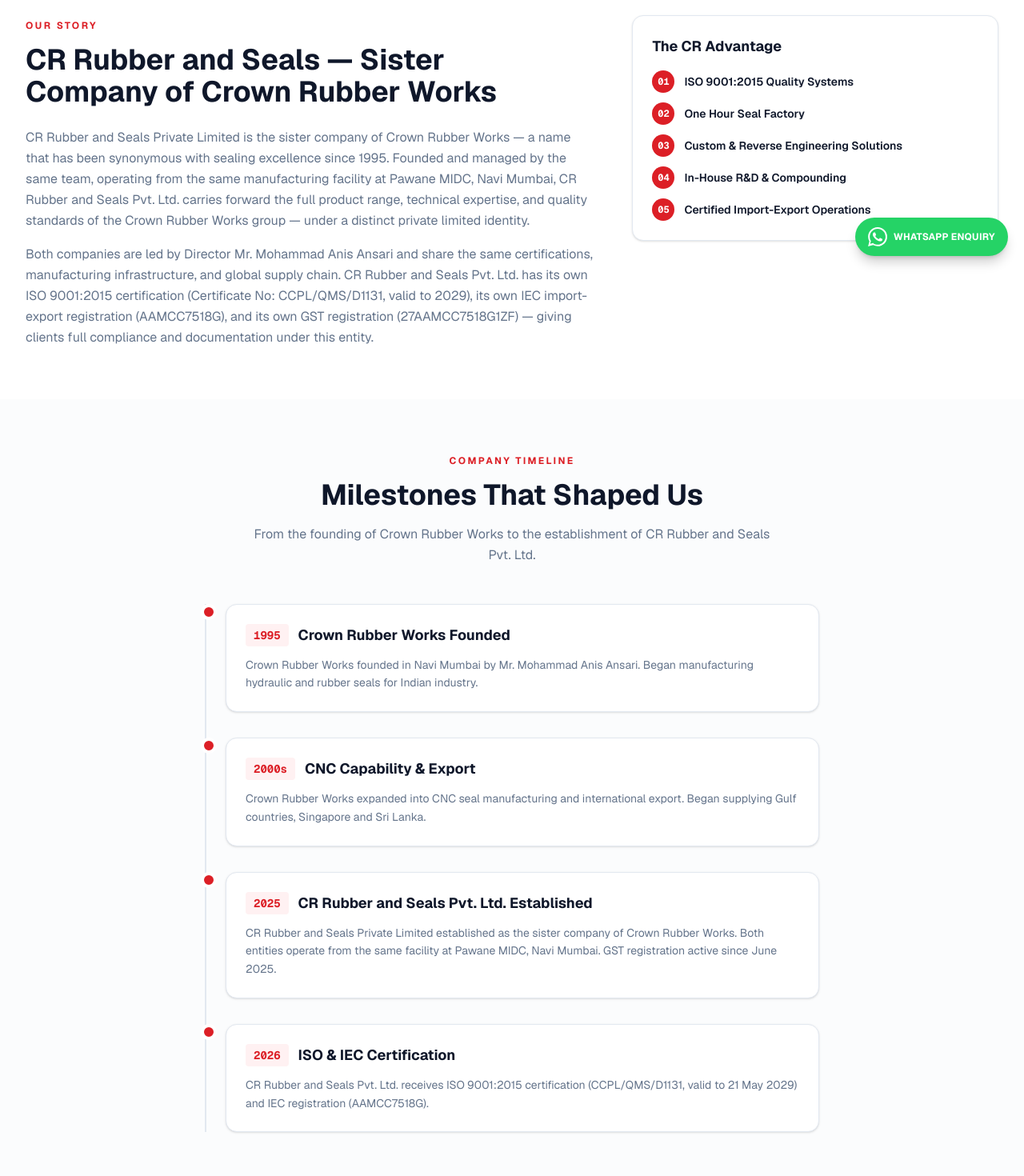
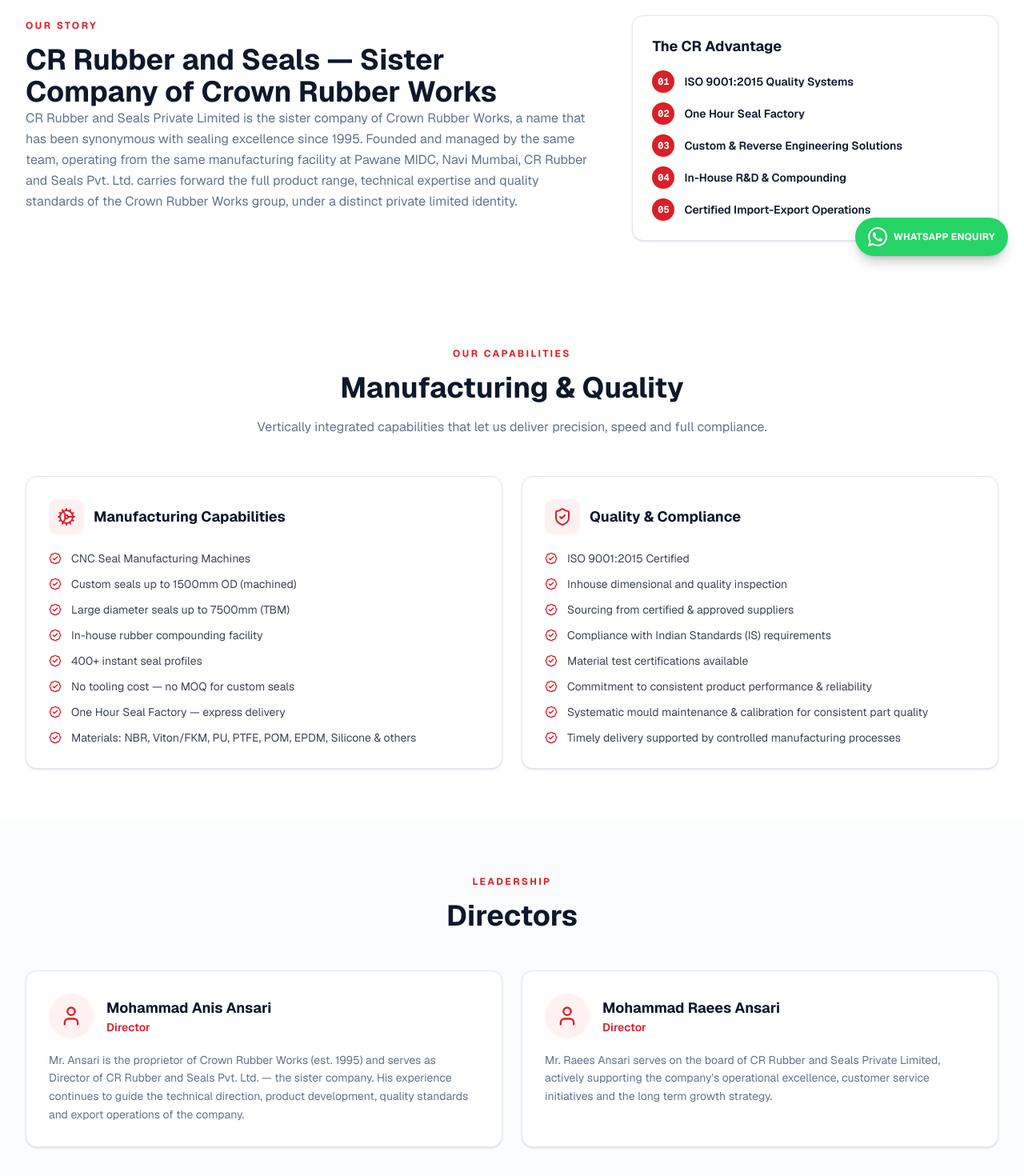
Before and after one commit to AnjulMishra8/CR-Rubber-Seals, a Next.js app: page /about in a window 1280 px wide. Shown: the part 460-1930 px from the top of the page at 80% size. Built offline with nearby package versions, Linux system fonts and the light colour scheme; a web font is replaced by a local one.

Commit message:
feat: update about page content and remove timeline section
Co-authored-by: AnjulMishra8 <291975773+AnjulMishra8@users.noreply.github.com>

```diff
--- a/components/cr/views/about-view.tsx
+++ b/components/cr/views/about-view.tsx
@@ -1,4 +1,3 @@
-import { timeline } from '@/lib/site-data'
 import {
   company,
   crAdvantage,
@@ -37,22 +36,14 @@ export function AboutView() {
               eyebrow="OUR STORY"
               title="CR Rubber and Seals — Sister Company of Crown Rubber Works"
             />
-            <div className="mt-6 space-y-4 text-base leading-relaxed text-muted-foreground">
+            <div className="text-base leading-relaxed text-muted-foreground">
               <p>
-                CR Rubber and Seals Private Limited is the sister company of Crown Rubber Works — a
+                CR Rubber and Seals Private Limited is the sister company of Crown Rubber Works, a
                 name that has been synonymous with sealing excellence since 1995. Founded and
                 managed by the same team, operating from the same manufacturing facility at Pawane
                 MIDC, Navi Mumbai, CR Rubber and Seals Pvt. Ltd. carries forward the full product
-                range, technical expertise, and quality standards of the Crown Rubber Works group —
+                range, technical expertise and quality standards of the Crown Rubber Works group,
                 under a distinct private limited identity.
-              </p>
-              <p>
-                Both companies are led by Director Mr. Mohammad Anis Ansari and share the same
-                certifications, manufacturing infrastructure, and global supply chain. CR Rubber and
-                Seals Pvt. Ltd. has its own ISO 9001:2015 certification (Certificate No:
-                CCPL/QMS/D1131, valid to 2029), its own IEC import-export registration (AAMCC7518G),
-                and its own GST registration (27AAMCC7518G1ZF) — giving clients full compliance and
-                documentation under this entity.
               </p>
             </div>
           </div>
@@ -72,36 +63,6 @@ export function AboutView() {
               </ol>
             </div>
           </aside>
-        </div>
-      </section>
-
-      {/* Timeline */}
-      <section className="bg-muted/60 py-16">
-        <div className="mx-auto max-w-7xl px-4 sm:px-6 lg:px-8">
-          <SectionHeading
-            eyebrow="COMPANY TIMELINE"
-            title="Milestones That Shaped Us"
-            description="From the founding of Crown Rubber Works to the establishment of CR Rubber and Seals Pvt. Ltd."
-          />
-          <ol className="mt-12 space-y-8 border-l-2 border-border pl-6 sm:mx-auto sm:max-w-3xl">
-            {timeline.map((item, idx) => (
-              <li key={item.year} className="relative">
-                <span className="absolute -left-[31px] flex size-5 items-center justify-center rounded-full border-4 border-background bg-brand" />
-                <div className="rounded-xl border border-border bg-card p-6 shadow-sm">
-                  <div className="flex items-center gap-3">
-                    <span className="rounded bg-accent px-2.5 py-1 font-mono text-sm font-bold text-brand">
-                      {item.year}
-                    </span>
-                    <h3 className="font-sans text-lg font-bold text-ink">{item.title}</h3>
-                  </div>
-                  <p className="mt-3 text-sm leading-relaxed text-muted-foreground">
-                    {item.description}
-                  </p>
-                </div>
-                <span className="sr-only">Step {idx + 1}</span>
-              </li>
-            ))}
-          </ol>
         </div>
       </section>
 
@@ -151,7 +112,7 @@ export function AboutView() {
       {/* Directors */}
       <section className="bg-muted/60 py-16">
         <div className="mx-auto max-w-7xl px-4 sm:px-6 lg:px-8">
-          <SectionHeading eyebrow="LEADERSHIP" title="Our Directors" />
+          <SectionHeading eyebrow="LEADERSHIP" title="Directors" />
           <div className="mt-12 grid gap-6 md:grid-cols-2">
             {directors.map((d) => (
               <div key={d.name} className="rounded-xl border border-border bg-card p-7 shadow-sm">
--- a/lib/site-content.ts
+++ b/lib/site-content.ts
@@ -207,13 +207,14 @@ export const manufacturingCapabilities = [
 ]
 
 export const qualityCompliance = [
-  'ISO 9001:2015 Certified (CCPL/QMS/D1131, valid to 21 May 2029)',
-  'IEC Registered for import-export (AAMCC7518G)',
-  'GST Registered: 27AAMCC7518G1ZF',
-  'In-house dimensional and quality inspection',
-  'Sourcing from certified international suppliers',
-  'Promoter personally visits global customers for R&D assessment',
+  'ISO 9001:2015 Certified',
+  'Inhouse dimensional and quality inspection',
+  'Sourcing from certified & approved suppliers',
   'Compliance with Indian Standards (IS) requirements',
+  'Material test certifications available',
+  'Commitment to consistent product performance & reliability',
+  'Systematic mould maintenance & calibration for consistent part quality',
+  'Timely delivery supported by controlled manufacturing processes',
 ]
 
 // About — directors
```
Also changed, not shown: .v0tmp/about-final.png (added).
